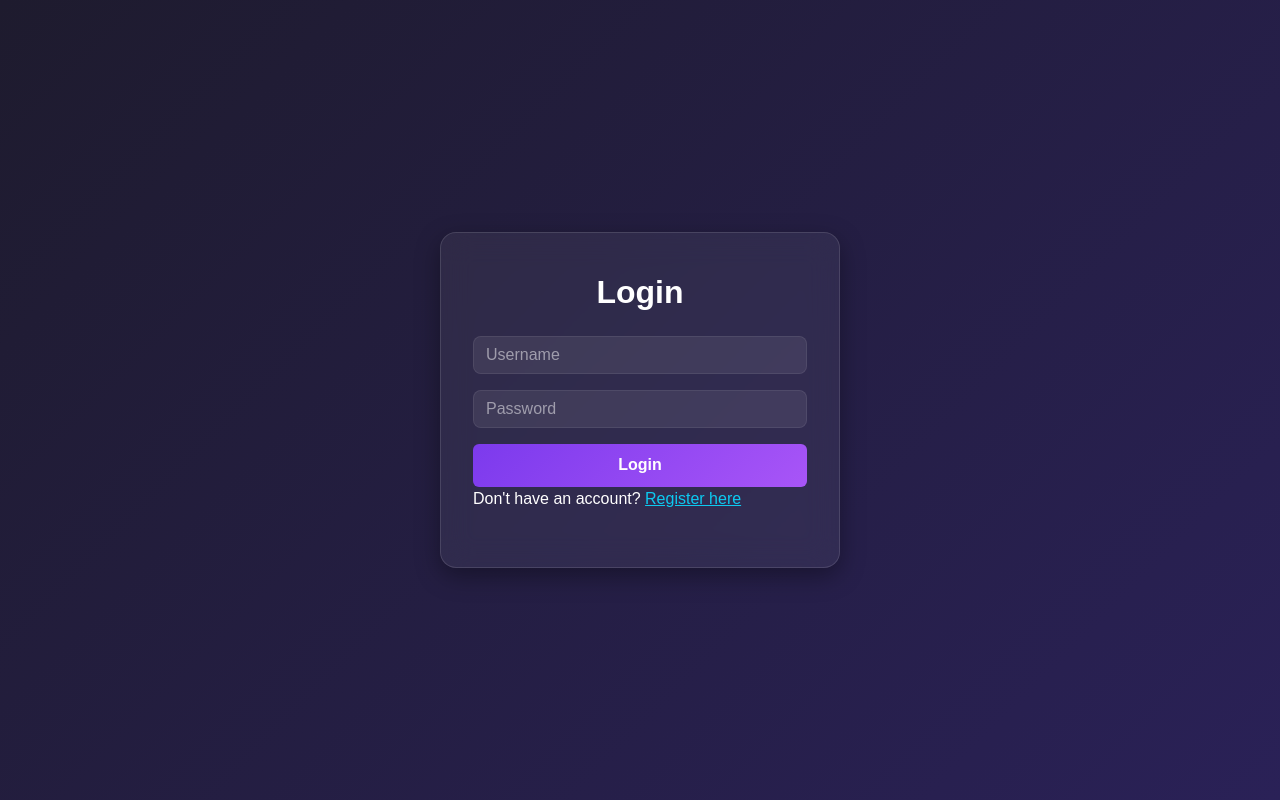
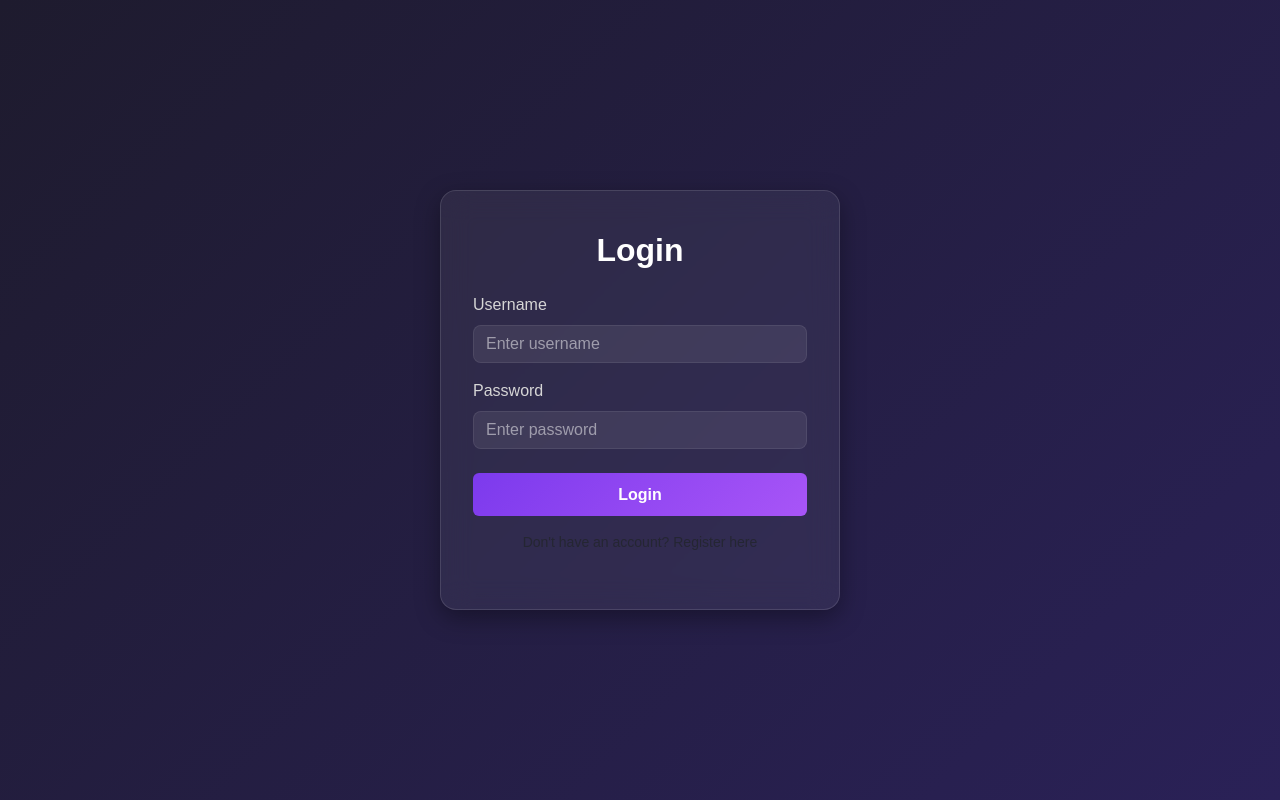
Before and after one commit to Gamay-tun/Student-Expense-App, a Flask app: page /login in a window 1280 px wide. Run offline with Flask 3, Linux system fonts and the light colour scheme.

Commit message:
Minor changes and updates

```diff
--- a/app.py
+++ b/app.py
@@ -62,13 +62,15 @@ def register():
 
 @app.route('/login', methods=['GET', 'POST'])
 def login():
+    error = None
     if request.method == 'POST':
         user = User.query.filter_by(username=request.form['username']).first()
         if user and check_password_hash(user.password, request.form['password']):
             login_user(user)
             return redirect(url_for('dashboard'))
-        return "Invalid credentials"
-    return render_template('login.html')
+        error = "Invalid username or password"
+    return render_template('login.html', error=error)
+
 
 @app.route('/logout')
 @login_required
--- a/static/css/loginregister.css
+++ b/static/css/loginregister.css
@@ -35,6 +35,9 @@ body {
   .form-label {
     color: #d6d6d6;
   }
+
+
+
 
   .form-control {
     background-color: rgba(255, 255, 255, 0.08);
@@ -89,3 +92,24 @@ body {
       transform: translateY(0);
     }
   }
+
+
+  .error-popup {
+    position: absolute;
+    top: 30px;
+    width: 100%;
+    display: flex;
+    justify-content: center;
+    z-index: 9999;
+  }
+
+  .alert {
+    max-width: 400px;
+    width: 90%;
+    padding: 1rem;
+    border-radius: 0.75rem;
+    background: rgba(255, 0, 0, 0.1);
+    border: 1px solid #ff4d6d;
+    color: #ff8fa3;
+    box-shadow: 0 4px 12px rgba(0,0,0,0.2);
+  }
--- a/templates/dashboard.html
+++ b/templates/dashboard.html
@@ -49,7 +49,7 @@
             <button id="voice-button" type="button" class="btn btn-outline-primary">🎤 Hold to Speak</button>
           </div>
           <div class="mt-3">
-            <p class="text-muted mb-1">📝 Heard: <span id="live-transcript">...</span></p>
+
             <small class="text-muted">Say: "Amount 5.50, category food, description lunch with friends"</small>
           </div>
         </form>
--- a/templates/login.html
+++ b/templates/login.html
@@ -8,15 +8,28 @@
   <link rel="stylesheet" href="{{ url_for('static', filename='css/loginregister.css') }}">
 </head>
 <body>
+  {% if error %}
+  <div class="error-popup">
+    <div class="alert alert-danger text-center" role="alert">
+      {{ error }}
+      <button onclick="location.reload()" class="btn btn-sm btn-light ms-3">Try Again</button>
+    </div>
+  </div>
+  {% endif %}
+
   <div class="glass-box">
     <h2>Login</h2>
-    <form method="POST" action="/login">
-      <input type="text" name="username" class="form-control" placeholder="Username" required>
-      <input type="password" name="password" class="form-control" placeholder="Password" required>
-      <button type="submit" class="btn btn-primary">Login</button>
+    <form method="post">
+      <label class="form-label">Username</label>
+      <input type="text" name="username" class="form-control" placeholder="Enter username" required>
+
+      <label class="form-label">Password</label>
+      <input type="password" name="password" class="form-control" placeholder="Enter password" required>
+
+      <button type="submit" class="btn btn-primary mt-2">Login</button>
     </form>
-    <p style="color: #ffffff;">Don't have an account?
-      <a href="/register" class="link-info">Register here</a></p>
+    <p class="text-muted mt-3">Don't have an account? <a href="/register" class="text-muted">Register here</a></p>
   </div>
 </body>
+
 </html>
```
